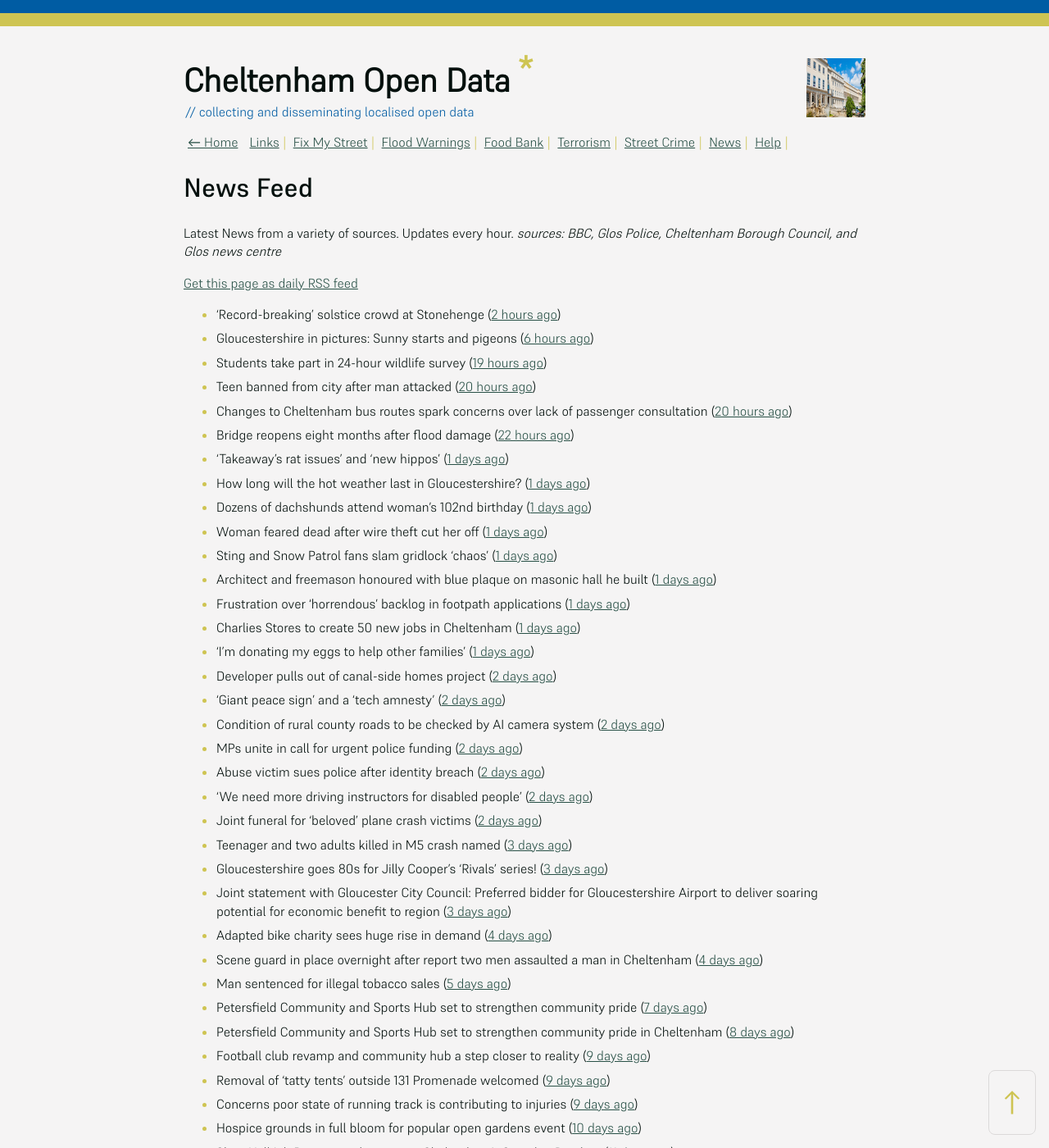
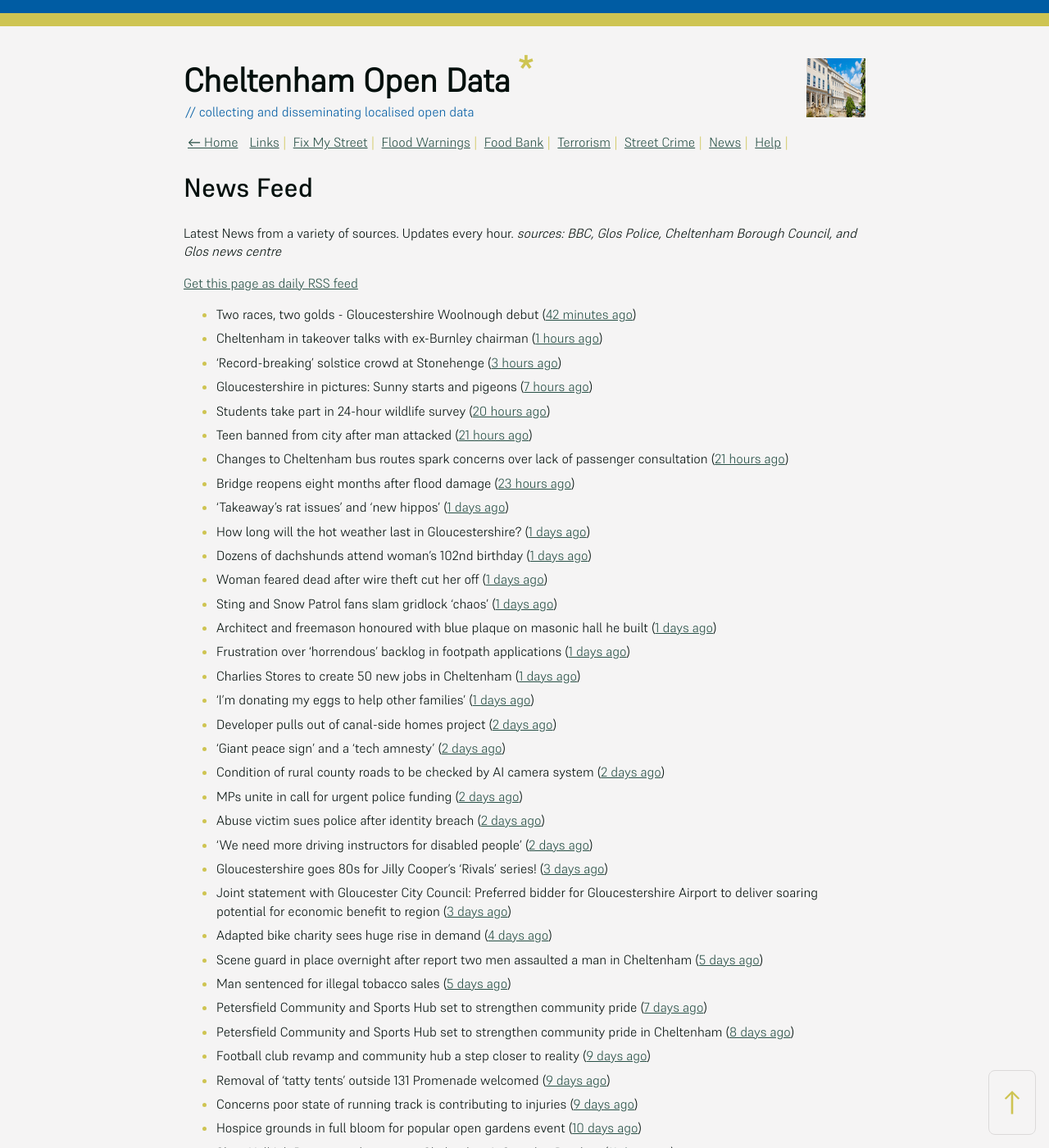
Before and after one commit to mat-0/cheltenham-open-data, a Jekyll site: the page built from _pages/news.md, in a window 1280 px wide and 1400 px high. Shown: the whole window at 82% size. Built offline with Jekyll 4.4.1, drawn with Linux system fonts in a browser that asks for light colours.

Commit message:
Updated 2025-06-21 13:57:45

```diff
--- a/_pages/news.md
+++ b/_pages/news.md
@@ -12,12 +12,14 @@ _sources: BBC, Glos Police, Cheltenham Borough Council, and Glos news centre_
 [Get this page as daily RSS feed](/daily.rss)
 
 <!-- news_marker starts -->
-- 'Record-breaking' solstice crowd at Stonehenge ([2 hours ago](https://www.bbc.com/news/articles/cg75gp1y233o))
-- Gloucestershire in pictures: Sunny starts and pigeons ([6 hours ago](https://www.bbc.com/news/articles/cwye9g90870o))
-- Students take part in 24-hour wildlife survey ([19 hours ago](https://www.bbc.com/news/articles/cn41ze3r27zo))
-- Teen banned from city after man attacked ([20 hours ago](https://www.bbc.com/news/articles/c75rl4we60wo))
-- Changes to Cheltenham bus routes spark concerns over lack of passenger consultation ([20 hours ago](https://gloucesternewscentre.co.uk/changes-to-cheltenham-bus-routes-spark-concerns-over-lack-of-passenger-consultation/))
-- Bridge reopens eight months after flood damage ([22 hours ago](https://www.bbc.com/news/articles/cz09md3ve3no))
+- Two races, two golds - Gloucestershire Woolnough debut ([42 minutes ago](https://www.bbc.com/sport/rowing/articles/cgjg4516w15o))
+- Cheltenham in takeover talks with ex-Burnley chairman ([1 hours ago](https://www.bbc.com/sport/football/articles/ckg3v5135meo))
+- 'Record-breaking' solstice crowd at Stonehenge ([3 hours ago](https://www.bbc.com/news/articles/cg75gp1y233o))
+- Gloucestershire in pictures: Sunny starts and pigeons ([7 hours ago](https://www.bbc.com/news/articles/cwye9g90870o))
+- Students take part in 24-hour wildlife survey ([20 hours ago](https://www.bbc.com/news/articles/cn41ze3r27zo))
+- Teen banned from city after man attacked ([21 hours ago](https://www.bbc.com/news/articles/c75rl4we60wo))
+- Changes to Cheltenham bus routes spark concerns over lack of passenger consultation ([21 hours ago](https://gloucesternewscentre.co.uk/changes-to-cheltenham-bus-routes-spark-concerns-over-lack-of-passenger-consultation/))
+- Bridge reopens eight months after flood damage ([23 hours ago](https://www.bbc.com/news/articles/cz09md3ve3no))
 - 'Takeaway's rat issues' and 'new hippos' ([1 days ago](https://www.bbc.com/news/articles/c5ygx2p4lw5o))
 - How long will the hot weather last in Gloucestershire? ([1 days ago](https://www.bbc.co.uk/sounds/play/p0lkf1rq))
 - Dozens of dachshunds attend woman's 102nd birthday ([1 days ago](https://www.bbc.com/news/videos/c307l54nlrmo))
@@ -33,12 +35,10 @@ _sources: BBC, Glos Police, Cheltenham Borough Council, and Glos news centre_
 - MPs unite in call for urgent police funding ([2 days ago](https://www.bbc.com/news/articles/cev0jk0v88do))
 - Abuse victim sues police after identity breach ([2 days ago](https://www.bbc.com/news/articles/cdxk0x09k7qo))
 - 'We need more driving instructors for disabled people' ([2 days ago](https://www.bbc.com/news/articles/cx27142pgn4o))
-- Joint funeral for 'beloved' plane crash victims ([2 days ago](https://www.bbc.com/news/articles/c4g8re3v64zo))
-- Teenager and two adults killed in M5 crash named ([3 days ago](https://www.bbc.com/news/articles/c80prrgepzeo))
 - Gloucestershire goes 80s for Jilly Cooper’s ‘Rivals’ series! ([3 days ago](https://www.bbc.co.uk/sounds/play/p0ljxnh1))
 - Joint statement with Gloucester City Council: Preferred bidder for Gloucestershire Airport to deliver soaring potential for economic benefit to region ([3 days ago](https://www.cheltenham.gov.uk/news/article/3021/joint_statement_with_gloucester_city_council_preferred_bidder_for_gloucestershire_airport_to_deliver_soaring_potential_for_economic_benefit_to_region))
 - Adapted bike charity sees huge rise in demand ([4 days ago](https://www.bbc.co.uk/sounds/play/p0ljrsvr))
-- Scene guard in place overnight after report two men assaulted a man in Cheltenham ([4 days ago](https://gloucesternewscentre.co.uk/scene-guard-in-place-overnight-after-report-two-men-assaulted-a-man-in-cheltenham/))
+- Scene guard in place overnight after report two men assaulted a man in Cheltenham ([5 days ago](https://gloucesternewscentre.co.uk/scene-guard-in-place-overnight-after-report-two-men-assaulted-a-man-in-cheltenham/))
 - Man sentenced for illegal tobacco sales ([5 days ago](https://gloucesternewscentre.co.uk/man-sentenced-for-illegal-tobacco-sales/))
 - Petersfield Community and Sports Hub set to strengthen community pride ([7 days ago](https://gloucesternewscentre.co.uk/petersfield-community-and-sports-hub-set-to-strengthen-community-pride/))
 - Petersfield Community and Sports Hub set to strengthen community pride in Cheltenham ([8 days ago](https://www.cheltenham.gov.uk/news/article/3020/petersfield_community_and_sports_hub_set_to_strengthen_community_pride_in_cheltenham))
```
Also changed, not shown: _data/flood.json (+4 -4 lines), index.md (+5 -5 lines).
